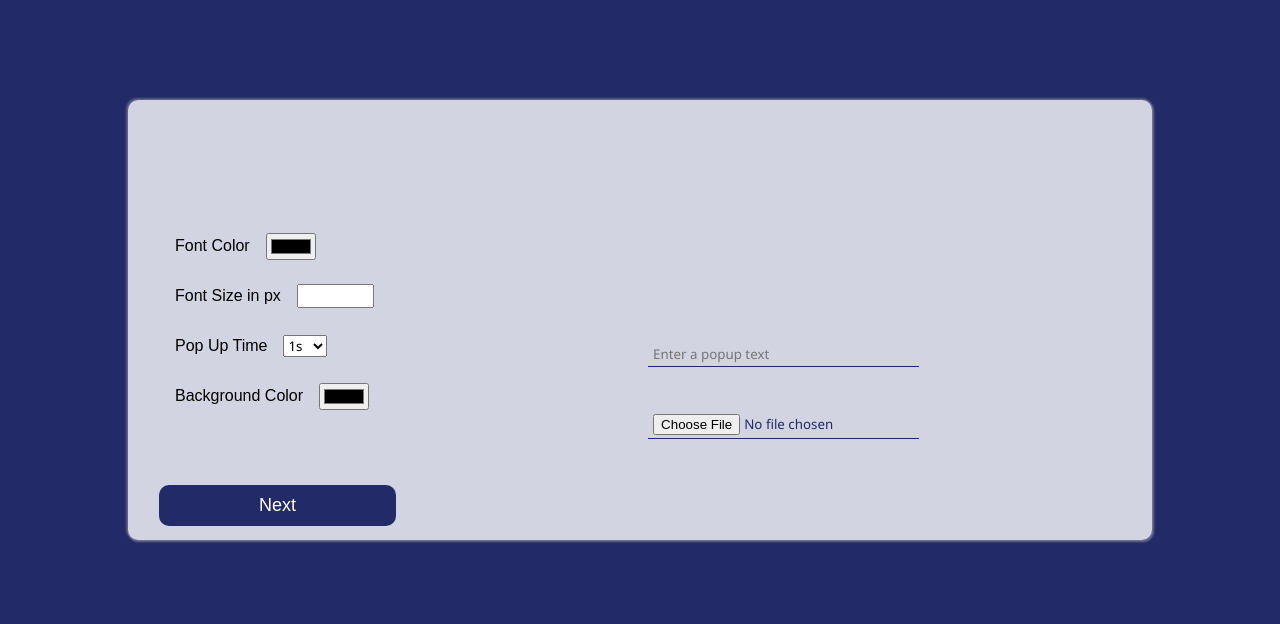
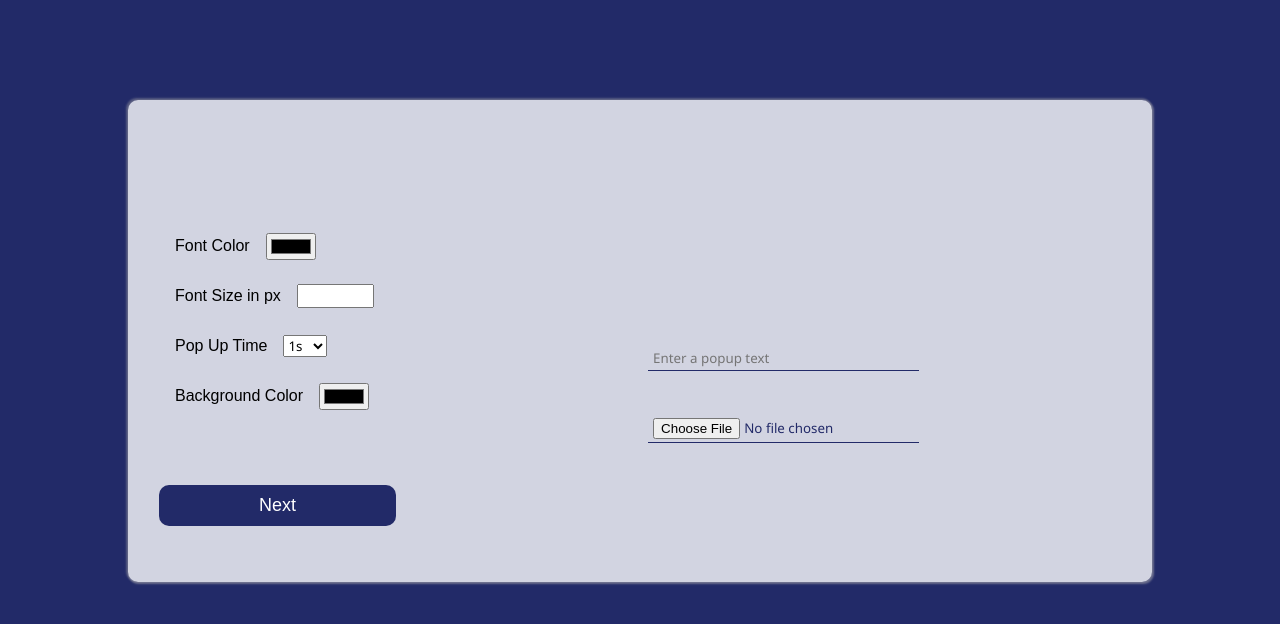
Before and after one commit to TunarshBee/appClickAssessment, a React (Create React App) app: page /templates in a window 1280 px wide. Shown: the top 624 px of the page. Built offline with nearby package versions, Linux system fonts and the light colour scheme.

Commit message:
resized the popup setter

```diff
--- a/src/components/css/VideoPlayer.css
+++ b/src/components/css/VideoPlayer.css
@@ -16,7 +16,7 @@
     left: 10%;
     right: 10%;
     background-color: rgba(255, 255, 255, 0.8);
-    height: 55vh;
+    height: fit-content;
 
     display: flex;
 
@@ -136,7 +136,7 @@
     background-color: rgba(255, 255, 255, 0.8);
     display: flex;
     flex-direction: row-reverse;
-    height: 55vh;
+    height: fit-content;
     border-radius: 10px;
     box-shadow: var(--boxShadow);
   }
```
